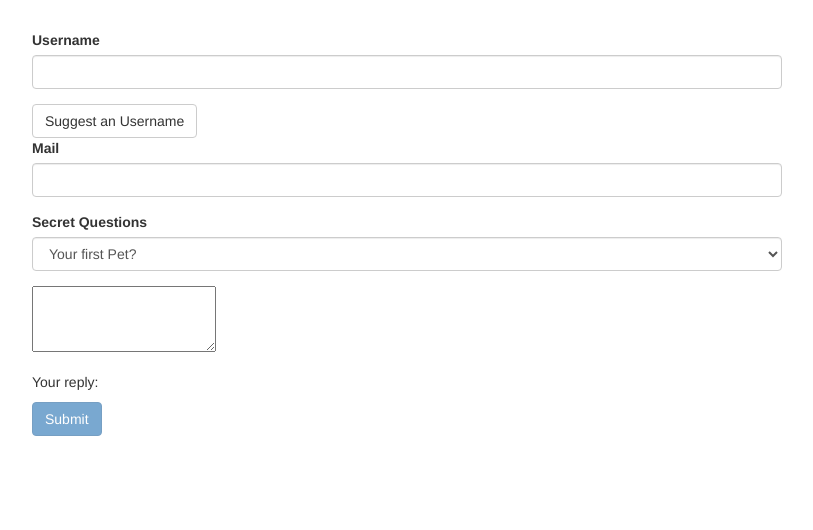
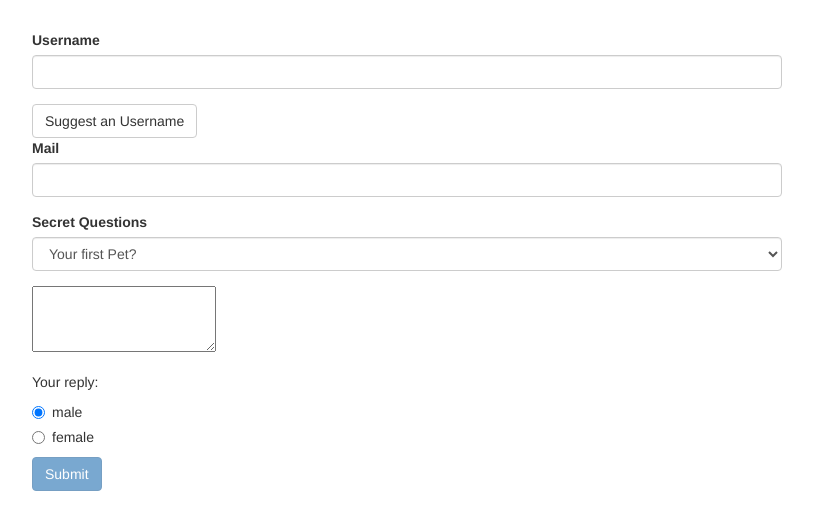
Before and after one commit to alperbasak/AngularForms, an Angular app: page / in a window 1280 px wide. Shown: the top 530 px of the page, without its empty margins (233-1046 px from the left). Built offline with nearby package versions, Linux system fonts and the light colour scheme.

Commit message:
Radio buttons

```diff
--- a/src/app/app.component.html
+++ b/src/app/app.component.html
@@ -41,6 +41,14 @@
           <textarea name="questionAnswer" rows="3" [(ngModel)]="answer"></textarea>
         </div>
         <p>Your reply: {{answer}}</p>
+        <div class="radio" *ngFor="let gender of genders">
+          <label>
+            <input type="radio" name="gender"
+                   [ngModel]="genders[0]"
+                   [value]="gender"
+                   required> {{gender}}
+          </label>
+        </div>
         <button class="btn btn-primary"
                 type="submit"
                 [disabled]="!formElement.valid">Submit
--- a/src/app/app.component.ts
+++ b/src/app/app.component.ts
@@ -10,6 +10,7 @@
   @ViewChild('formElement') form: NgForm;
   defaultQuestion = 'pet';
   answer = '';
+  genders = ['male', 'female'];
 
   suggestUserName() {
     const suggestedName = 'Superuser';
```
